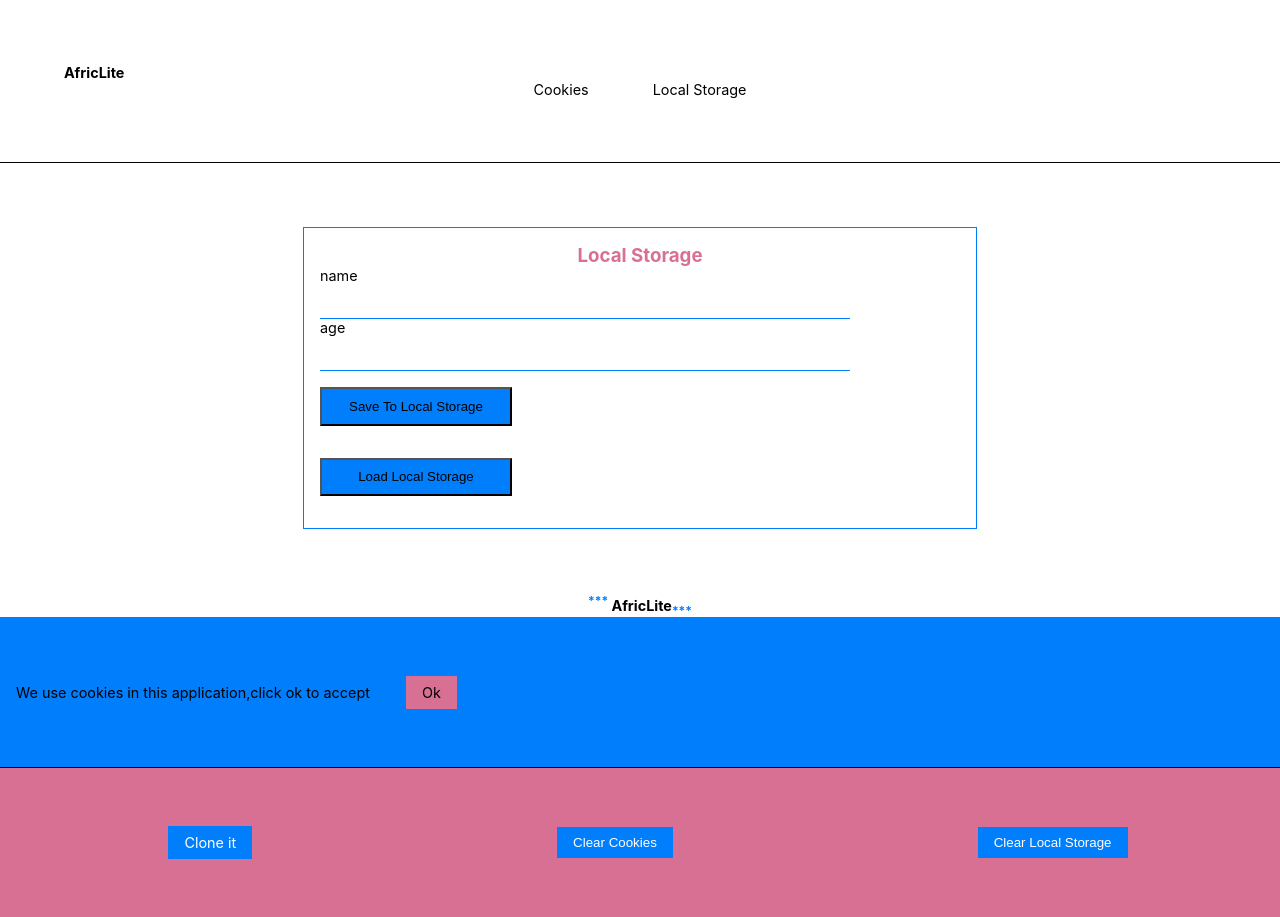
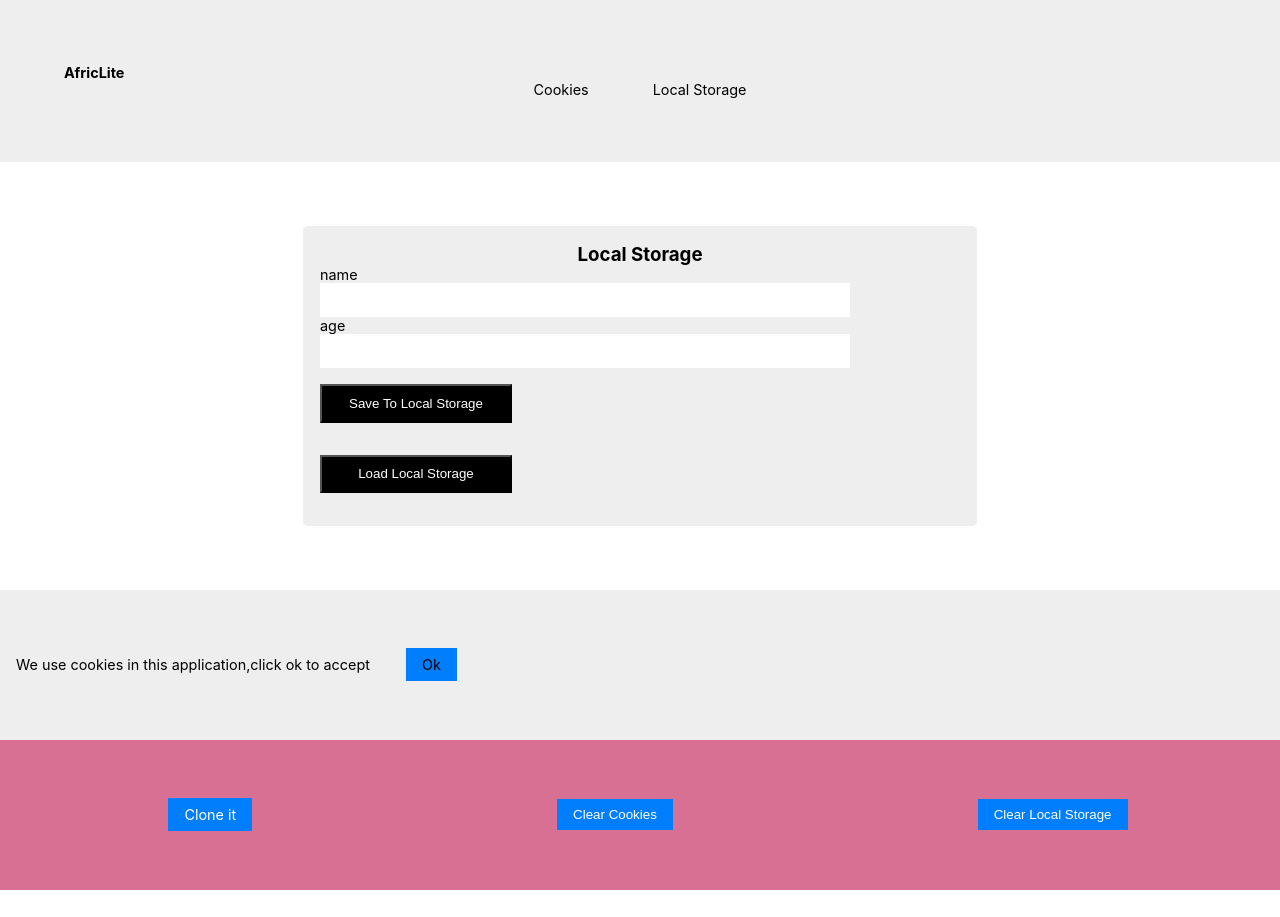
Before and after one commit to Emmybest1/Afric.LocaCookies, a plain HTML site: page index.html in a window 1280 px wide. Both pictures are taken after a click on the item "Cookies". After the commit the page ends 890 px from the top, so only its background shows below. Drawn offline with Linux system fonts and the light colour scheme.

Commit message:
latest commit

```diff
--- a/index.html
+++ b/index.html
@@ -67,7 +67,7 @@
         />
       </form>
 
-      <h3 class="africLite"><sup>***</sup> AfricLite<sub>***</sub></h3>
+      <!-- <h3 class="africLite"><sup>***</sup> AfricLite<sub>***</sub></h3> -->
       <p class="output"></p>
 
       <div class="cookies">
--- a/src/styles/index.css
+++ b/src/styles/index.css
@@ -21,13 +21,12 @@ li {
  *Header Styling
  *****/
 header {
-  background: #fff;
+  background: #eee;
   width: 100%;
   box-sizing: border-box;
   padding: 4rem;
   color: #000;
   font-size: 0.9rem;
-  border-bottom: solid 1px #000;
 }
 
 header ul {
@@ -51,19 +50,21 @@ form {
   flex-direction: column;
   width: 50%;
   margin: 4rem auto;
-  border: solid 1px #ffc0cb;
+  border: solid 1px #eee;
+  border-radius: 0.3rem;
+  background: #eee;
   padding: 1rem;
 }
 
 .localStorageForm {
-  border: solid 1px #017efc;
+  border: solid 1px #eee;
 }
 
 input:not(.btn) {
   padding: 0.6rem 1rem 0.6rem 0.1rem;
   width: 80%;
   border: none;
-  border-bottom: solid 1px #d87093;
+  border-bottom: none;
   outline: none;
 }
 
@@ -71,7 +72,7 @@ input:not(.btn) {
   padding: 0.6rem 1rem 0.6rem 0.1rem;
   width: 80%;
   border: none;
-  border-bottom: solid 1px #017efc;
+  border-bottom: none;
   outline: none;
 }
 
@@ -82,9 +83,9 @@ input[type='submit'] {
   -moz-appearance: none;
   -o-appearance: none;
   padding: 0.6rem 1rem;
-  background: #ffc0cb;
+  background: #000;
   outline: none;
-  color: #000;
+  color: #fff;
   cursor: pointer;
   margin: 1rem 0;
 }
@@ -96,19 +97,19 @@ input[type='submit'] {
   -moz-appearance: none;
   -o-appearance: none;
   padding: 0.6rem 1rem;
-  background: #017efc;
+  background: #000;
   outline: none;
-  color: #000;
+  color: #fff;
   cursor: pointer;
   margin: 1rem 0;
 }
 
 input[type='submit']:hover {
-  background: #ffa500;
+  background: #017efc;
 }
 
 h3 {
-  color: #d87093;
+  color: #000;
   text-align: center;
 }
 
@@ -133,7 +134,7 @@ sup {
 .cookies {
   width: 100%;
   height: 150px;
-  background: #017efc;
+  background: #eee;
   color: #000;
   font-size: 0.9rem;
   display: flex;
@@ -145,7 +146,7 @@ sup {
 
 .okBtn {
   padding: 0.5rem 1rem;
-  background: #d87093;
+  background: #017efc;
   border: none;
   cursor: pointer;
   margin-left: 2rem;
@@ -167,7 +168,6 @@ div[href="https://github.com/Emmybest1/Afric.LocaCookies"] {
   align-items: center;
   padding-left: 1rem;
   box-sizing: border-box;
-  border-top: solid 1px #000;
 }
 
 /*****
```
